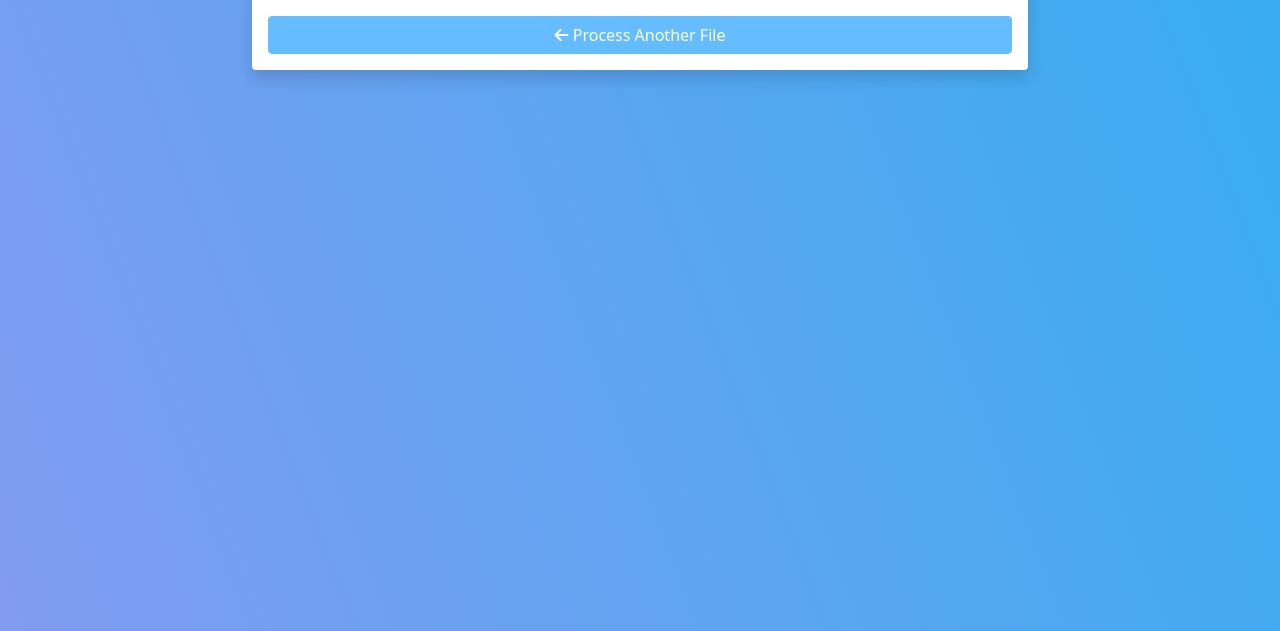
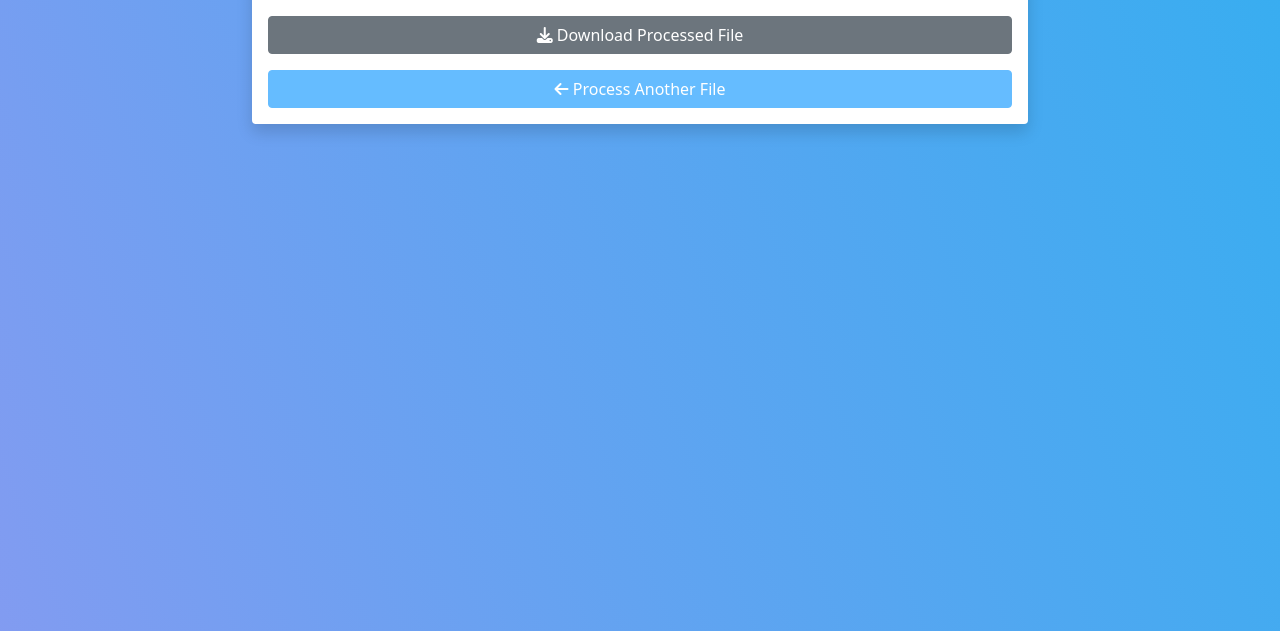
Before and after one commit to Aarya01Patil/Deployed_PPE_Model, a Flask app: template app/templates/result.html in a window 1280 px wide. Shown: the part 169-800 px from the top of the page. Run offline with Flask 3, Linux system fonts and the light colour scheme; the template is opened without the code that fills it: most values are stand-ins (such as "Sample title", 1, 10 or a date in 2020); some libraries are stand-ins or nearby versions.

Commit message:
Updated the result.html to correctly display the result

```diff
--- a/app/templates/result.html
+++ b/app/templates/result.html
@@ -8,19 +8,27 @@
         <i class="fas fa-check-circle"></i> Processed Result
     </div>
     <div class="card-body">
-        {% if result_file.endswith('.mp4') or result_file.endswith('.avi') or result_file.endswith('.mov') %}
+        {% if result_url %}
+            {% if result_url.lower().endswith('.mp4') or result_url.lower().endswith('.avi') or result_url.lower().endswith('.mov') %}
             <div class="ratio ratio-16x9 mb-3">
                 <video controls>
-                <source src="{{ url_for('processed_file', filename=result_file) }}" type="video/mp4">
+                    <source src="{{ result_url }}" type="video/mp4">
                     Your browser does not support the video tag.
                 </video>
             </div>
             {% else %}
-        <img src="{{ url_for('processed_file', filename=result_file) }}" alt="Processed Image" class="img-fluid mb-3">
+            <img src="{{ result_url }}" alt="Processed Image" class="img-fluid mb-3">
             {% endif %}
             <div class="d-grid gap-2">
+                <a href="{{ result_url }}" class="btn btn-secondary mb-2" download><i class="fas fa-download"></i> Download Processed File</a>
                 <a href="{{ url_for('upload_file') }}" class="btn btn-primary"><i class="fas fa-arrow-left"></i> Process Another File</a>
             </div>
+        {% else %}
+            <p class="alert alert-warning">No processed file available. The file may still be processing or an error occurred.</p>
+            <div class="d-grid gap-2">
+                <a href="{{ url_for('upload_file') }}" class="btn btn-primary"><i class="fas fa-arrow-left"></i> Return to Upload</a>
+            </div>
+        {% endif %}
     </div>
 </div>
 {% endblock %}
```
Lines whose indentation alone changed are shown as unchanged.
